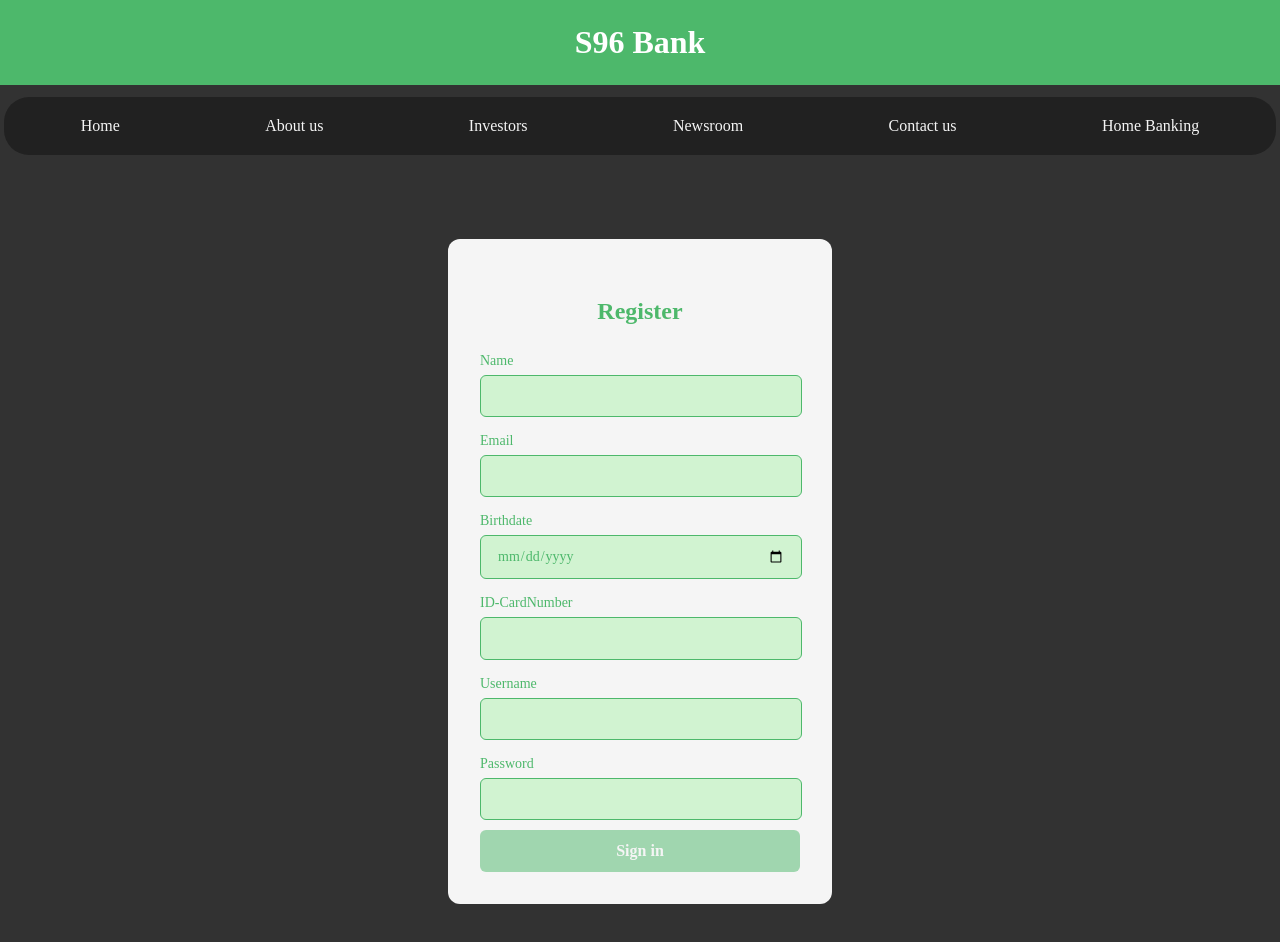
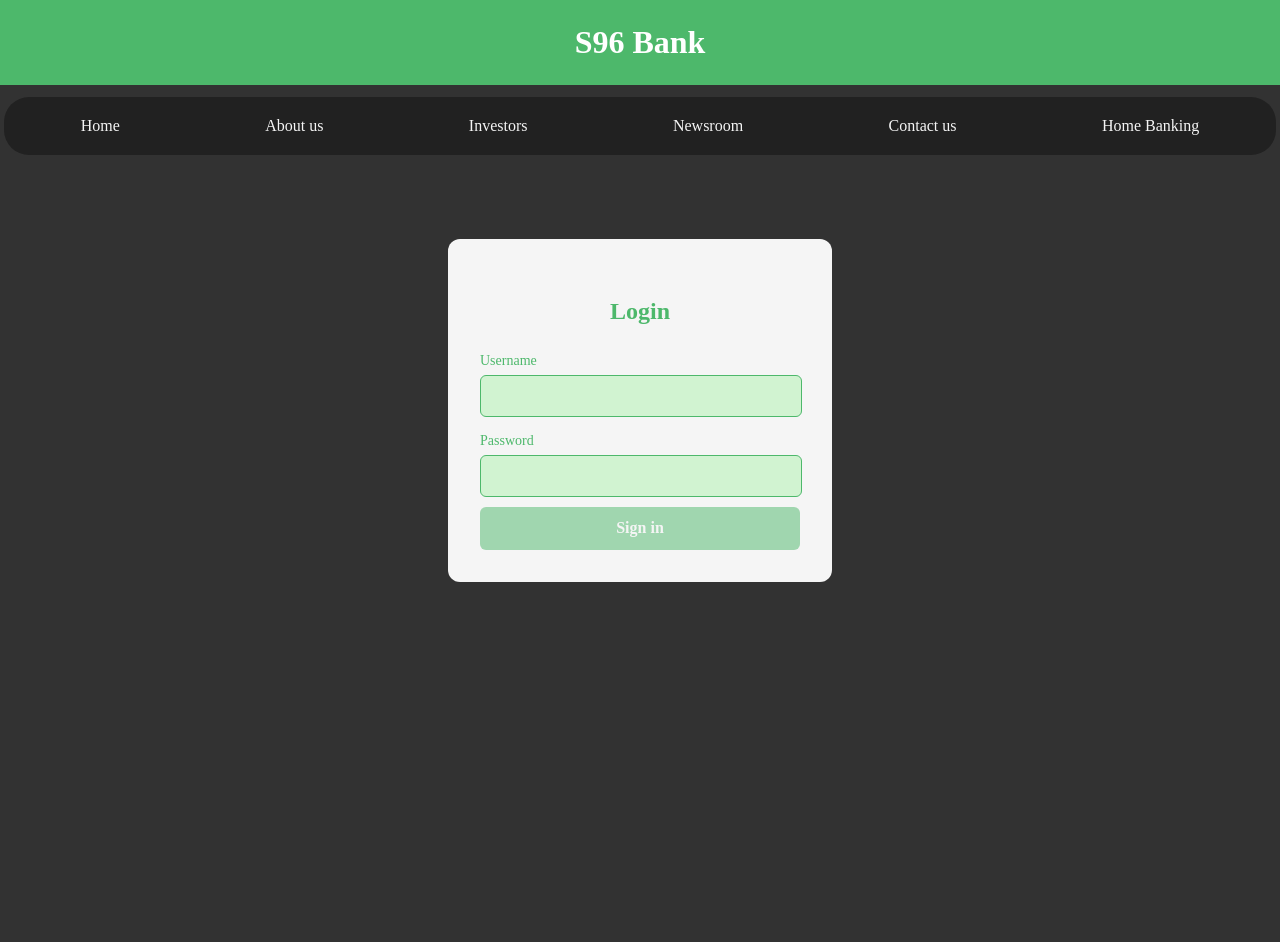
Before and after one commit to FLORES-SimonG/S96CryptoBank, a React (Vite) app in the folder front/react-intro/: page / in a window 1280 px wide. Shown: the top 942 px of the page. After the commit the page ends 800 px from the top, so only its background shows below. Built offline with nearby package versions, Linux system fonts and the light colour scheme.

Commit message:
Encontré un error en validaciones
Arreglado.

```diff
--- a/front/react-intro/src/App.jsx
+++ b/front/react-intro/src/App.jsx
@@ -12,8 +12,8 @@ function App() {
     {/* <Navbar></Navbar> */}
     {/* <Home></Home> */}
     {/* <MyAppointments></MyAppointments> */}
-    <Register></Register>
-    {/* <Login></Login> */}
+    {/* <Register></Register> */}
+    <Login></Login>
 
     </>
   )
--- a/front/react-intro/src/helpers/validateLogin.js
+++ b/front/react-intro/src/helpers/validateLogin.js
@@ -1,4 +1,4 @@
-export const validate =(input)=>{
+export const validateLogin =(input)=>{
     const errors={};
     const expresionRegularUsuario = /^[a-zA-Z0-9]{3,20}$/;
     const expresionRegularPassword = /^[a-zA-Z0-9]{5,20}$/;
--- a/front/react-intro/src/helpers/validateRegister.js
+++ b/front/react-intro/src/helpers/validateRegister.js
@@ -1,4 +1,4 @@
-export const validate =(input)=>{
+export const validateRegister =(input)=>{
     const errors={};
     const expresionRegularUsuario = /^[a-zA-Z0-9]{3,12}$/;
     const expresionRegularPassword = /^[a-zA-Z0-9]{8,20}$/;
--- a/front/react-intro/src/view/Login/Login.jsx
+++ b/front/react-intro/src/view/Login/Login.jsx
@@ -2,29 +2,30 @@ import { useState } from "react";
 import Navbar from "../../components/Navbar/Navbar";
 import styles from "./Login.module.css";
 import axios from "axios";
-import { validate } from "../../helpers/validateLogin";
+import { validateLogin } from "../../helpers/validateLogin";
 
 const Login = () => {
-
-  const [itemsFromLogin, setItemsFromLogin] = useState({username: "",password: ""});
+  const [itemsFromLogin, setItemsFromLogin] = useState({
+    username: "",
+    password: "",
+  });
   const [errors, setErrors] = useState({});
 
-
-  const handlerInputChangeFromLogin = (evento) => {//! Funcion MANEJADORA el cambio de los inputs de LOGIN
-    //?OPCION 1:
+  //! Funcion MANEJADORA para el cambio de los inputs del formulario de LOGIN
+  const handlerInputChangeFromLogin = (evento) => {
+    //*OPCION 1:
     const { name, value } = evento.target;
-    setItemsFromLogin({...itemsFromLogin,[name]: value,});
+    setItemsFromLogin({ ...itemsFromLogin, [name]: value });
 
     const itemsActualizadoFromLogin = { ...itemsFromLogin, [name]: value };
-    const newErrors = validate(itemsActualizadoFromLogin);
+    const newErrors = validateLogin(itemsActualizadoFromLogin);
 
-    // const newErrors = validate(itemsFromLogin);
-    if (newErrors[name]) {setErrors({ ...errors, [name]: newErrors[name] });
+    if (newErrors[name]) {
+      setErrors({ ...errors, [name]: newErrors[name] });
     } else {
       const { [name]: value, ...remainingErrors } = errors;
       setErrors(remainingErrors);
     }
-
     //?OPCION 2:
     // const {name,value} = evento.target;
     // if (name === 'username') {
@@ -32,52 +33,33 @@ const Login = () => {
     //         ...itemsFromLogin,
     //         username: value
     //     })
-    // }
-
-    // if (name === 'password') {
-    //     setItemsFromLogin({
-    //         ...itemsFromLogin,
-    //         password: value
-    //     })
-    // }
+    // } y así sucesivamente con password y lo que tenga el formulario.
   };
 
-  //* Funcion MANEJADORA para el submit del formulario de LOGIN
+  //! Funcion MANEJADORA para el submit del formulario de LOGIN
   const handleOnSubmitFromLogin = async (evento) => {
     evento.preventDefault();
 
-    const newErrors = validate(itemsFromLogin);
+    const newErrors = validateLogin(itemsFromLogin);
     if (Object.keys(newErrors).length > 0) {
       setErrors(newErrors);
-      return alert('Complete el formulario correctamente para que sea enviado');
+      console.log("Errores en el formulario:", newErrors);
+      return alert("Complete el formulario correctamente para que sea enviado");
     }
 
     try {
-      // Realizar la petición POST con axios
       const response = await axios.post("http://localhost:3000/users/login", {
         username: itemsFromLogin.username,
         password: itemsFromLogin.password,
       });
 
-      // Manejar la respuesta según tus necesidades
       console.log("Respuesta del servidor:", response.data);
       alert("Formulario de LOGIN EXITOSO PA");
     } catch (error) {
-      // Manejar errores de la petición
       console.error("Error al enviar el formulario de LOGIN:", error);
       alert("Error al enviar el formulario, Usuario o contraseña incorrectos.");
     }
   };
-  // const handleOnSubmitFromLogin = (evento) => {
-  //   evento.preventDefault();
-  //   const newErrors = validate(itemsFromLogin);
-  //   if (Object.keys(newErrors).length > 0) {
-  //     setErrors(newErrors);
-  //     return alert("Formulario de LOGIN NO FUE ENVIADO");
-  //   } else {
-  //     alert("Formulario de LOGIN EXITOSO PA");
-  //   }
-  // };
 
   return (
     <div>
@@ -96,9 +78,10 @@ const Login = () => {
                 onChange={handlerInputChangeFromLogin}
                 style={{
                   transition: "2s",
-                  backgroundColor: errors.username===true
-                    ? "rgba(255, 0, 0, 0.15)"
-                    : "rgba(0, 225, 0, 0.15)",
+                  backgroundColor:
+                    errors.username === true
+                      ? "rgba(255, 0, 0, 0.15)"
+                      : "rgba(0, 225, 0, 0.15)",
                 }}
               />
             </div>
@@ -112,9 +95,10 @@ const Login = () => {
                 onChange={handlerInputChangeFromLogin}
                 style={{
                   transition: "2s",
-                  backgroundColor: errors.password===true
-                    ? "rgba(255, 0, 0, 0.15)"
-                    : "rgba(0, 225, 0, 0.15)",
+                  backgroundColor:
+                    errors.password === true
+                      ? "rgba(255, 0, 0, 0.15)"
+                      : "rgba(0, 225, 0, 0.15)",
                 }}
               />
             </div>
--- a/front/react-intro/src/view/Register/Register.jsx
+++ b/front/react-intro/src/view/Register/Register.jsx
@@ -2,7 +2,7 @@ import Navbar from "../../components/Navbar/Navbar";
 import styles from "./Register.module.css";
 import axios from "axios";
 import { useState } from "react";
-import { validate } from "../../helpers/validateRegister";
+import {  validateRegister } from "../../helpers/validateRegister";
 
 const Register = () => {
   const today = new Date().toISOString().split("T")[0];
@@ -14,18 +14,19 @@ const Register = () => {
     username: "",
     password: "",
   });
-
   const [errors, setErrors] = useState({});
 
   //! Funcion MANEJADORA en el cambio de los inputs de REGISTER
 
   const handlerInputChangeFromRegister = (evento) => {
+    const { name, value } = evento.target;
+    setItemsFromRegister({ ...itemsFromRegister, [name]: value });
 
-    const { name, value } = evento.target;
-    setItemsFromRegister({...itemsFromRegister,[name]: value});
-
-    const itemsActualizadoFromRegister={...itemsFromRegister,[name]: value,};
-    const newErrors = validate(itemsActualizadoFromRegister);
+    const itemsActualizadoFromRegister = {
+      ...itemsFromRegister,
+      [name]: value,
+    };
+    const newErrors = validateRegister(itemsActualizadoFromRegister);
     if (newErrors[name]) {
       setErrors({ ...errors, [name]: newErrors[name] });
     } else {
@@ -39,29 +40,30 @@ const Register = () => {
   const handleOnSubmitFromRegister = async (evento) => {
     evento.preventDefault();
 
-    const newErrors = validate(itemsFromRegister);
+    const newErrors = validateRegister(itemsFromRegister);
     if (Object.keys(newErrors).length > 0) {
       setErrors(newErrors);
-      return alert('Complete el formulario correctamente para que sea enviado');
+      return alert("Complete el formulario correctamente para que sea enviado");
     }
 
     try {
       // Realizar la petición POST con axios
       console.log("Datos enviados al servidor:", itemsFromRegister);
-      const response = await axios.post("http://localhost:3000/users/register", {
+      const response = await axios.post(
+        "http://localhost:3000/users/register",
+        {
           name: itemsFromRegister.name,
           email: itemsFromRegister.email,
           birthdate: itemsFromRegister.birthdate,
           nDni: Number(itemsFromRegister.nDni),
           username: itemsFromRegister.username,
           password: itemsFromRegister.password,
-      });
+        }
+      );
 
-      // Manejar la respuesta según tus necesidades
       console.log("Respuesta del servidor:", response.data);
       alert("Formulario de REGISTER EXITOSO PA");
     } catch (error) {
-      // Manejar errores de la petición
       console.error("Error al enviar el formulario de REGISTER:", error);
       alert("Error al enviar el formulario, Usuario o contraseña incorrectos.");
     }
@@ -90,7 +92,6 @@ const Register = () => {
                     : "rgba(0, 225, 0, 0.15)",
                 }}
               />
-
             </div>
             <div className={styles.inputGroup}>
               <label>Email</label>
@@ -108,7 +109,6 @@ const Register = () => {
                     : "rgba(0, 225, 0, 0.15)",
                 }}
               />
-
             </div>
             <div className={styles.inputGroup}>
               <label>Birthdate</label>
@@ -127,7 +127,6 @@ const Register = () => {
                     : "rgba(0, 225, 0, 0.15)",
                 }}
               />
-
             </div>
             <div className={styles.inputGroup}>
               <label>ID-CardNumber</label>
@@ -145,7 +144,6 @@ const Register = () => {
                     : "rgba(0, 225, 0, 0.15)",
                 }}
               />
-
             </div>
             <div className={styles.inputGroup}>
               <label>Username</label>
@@ -163,7 +161,6 @@ const Register = () => {
                     : "rgba(0, 225, 0, 0.15)",
                 }}
               />
-
             </div>
             <div className={styles.inputGroup}>
               <label>Password</label>
@@ -181,7 +178,6 @@ const Register = () => {
                     : "rgba(0, 225, 0, 0.15)",
                 }}
               />
-
             </div>
             <button className={styles.sign}>Sign in</button>
           </form>
```
Lines whose indentation alone changed are shown as unchanged.
